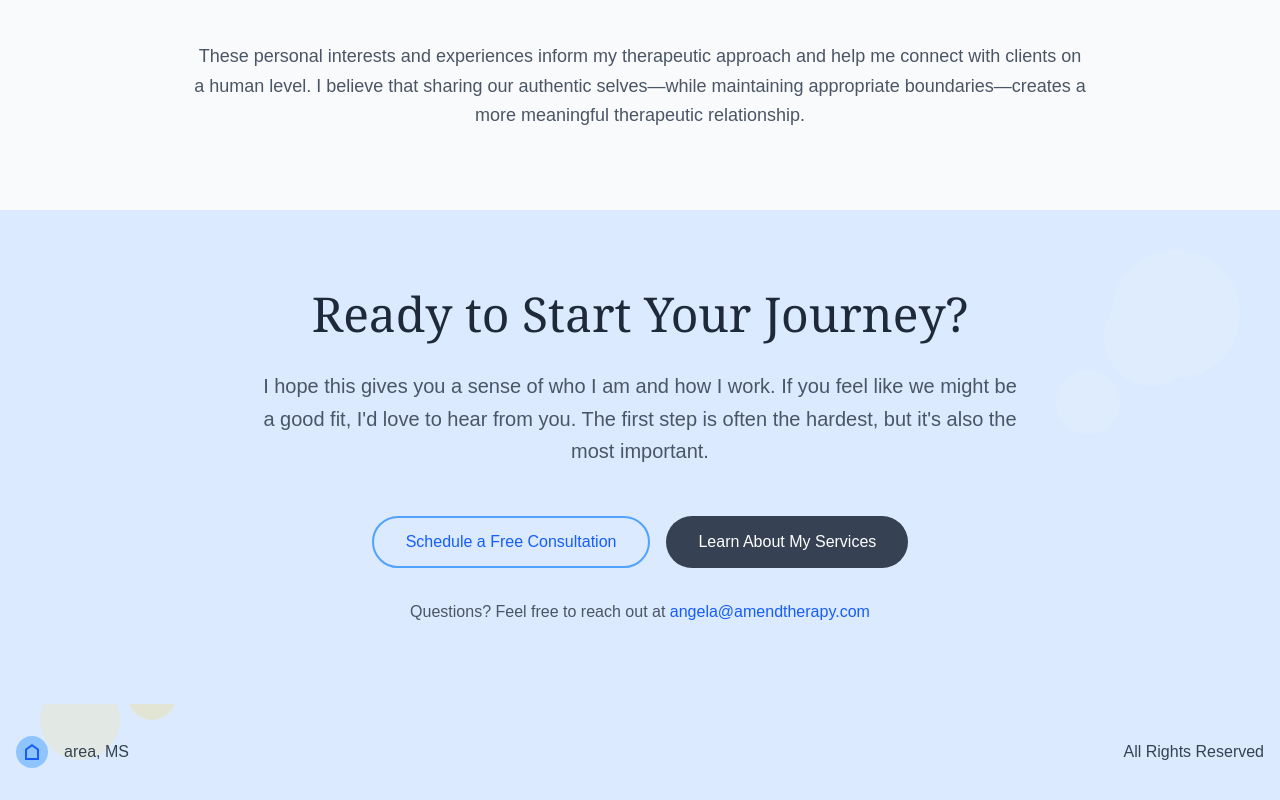
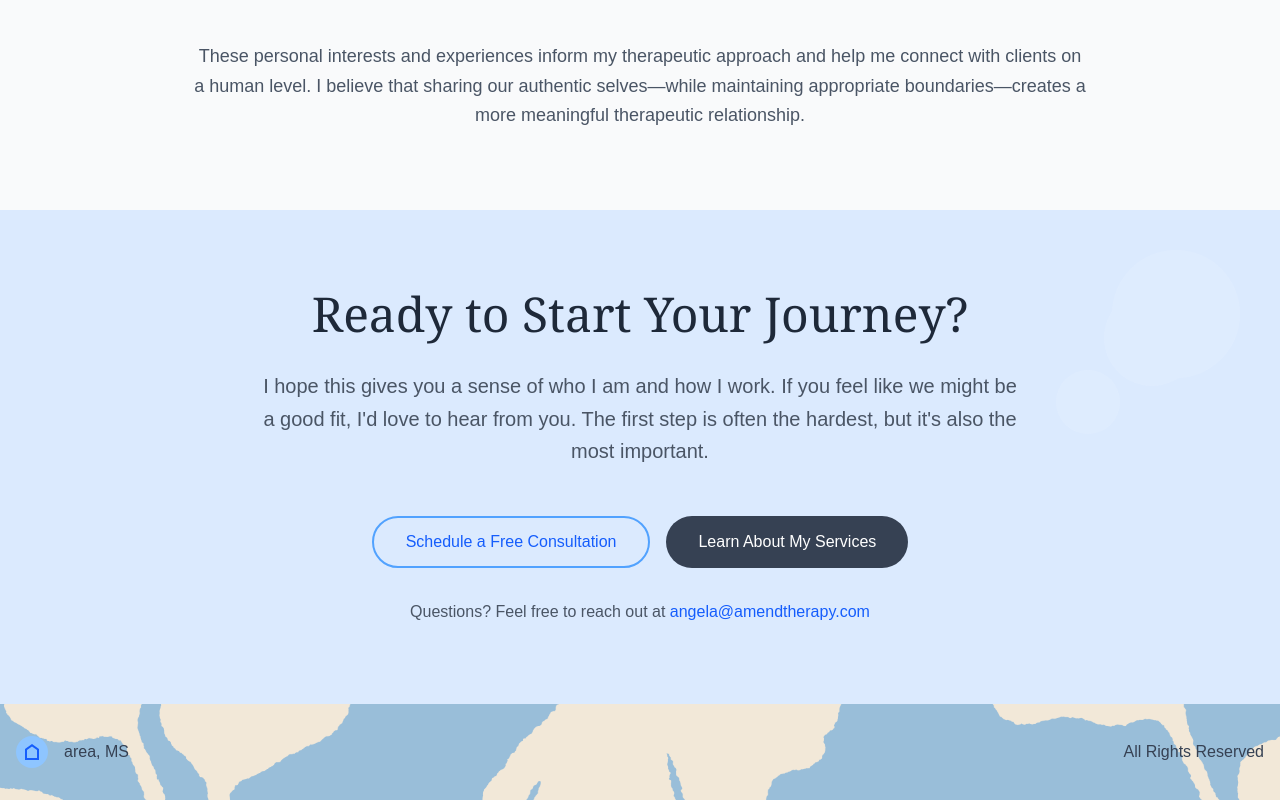
Before and after one commit to ndelias/portfolio, a Next.js app: page /about in a window 1280 px wide. Shown: the part 5236-6036 px from the top of the page. Built offline with nearby package versions, Linux system fonts and the light colour scheme.

Commit message:
footer image added

```diff
--- a/src/components/home/Footer.tsx
+++ b/src/components/home/Footer.tsx
@@ -2,15 +2,16 @@ import React from 'react';
 
 const Footer = () => {
   return (
-    <footer className="bg-blue-100 relative overflow-hidden">
-      {/* Floral illustrations */}
-      <div className="absolute inset-0 opacity-20">
-        <div className="absolute bottom-10 left-10 w-20 h-20 bg-amber-200 rounded-full"></div>
-        <div className="absolute bottom-20 left-32 w-12 h-12 bg-amber-300 rounded-full"></div>
-        <div className="absolute bottom-40 left-20 w-16 h-16 bg-amber-100 rounded-full"></div>
-        <div className="absolute bottom-60 left-40 w-10 h-10 bg-amber-200 rounded-full"></div>
-        <div className="absolute bottom-80 left-10 w-14 h-14 bg-amber-300 rounded-full"></div>
-      </div>
+    <footer className="relative overflow-hidden">
+      {/* Background Image */}
+      <div
+        className="absolute inset-0"
+        style={{
+          backgroundImage: 'url(/images/shared/Footer.png)',
+          backgroundSize: 'cover',
+          backgroundPosition: 'center'
+        }}
+      ></div>
 
       <div className="relative z-10 py-8 px-4">
         <div className="max-w-7xl mx-auto flex flex-col md:flex-row justify-between items-center">
```
Also changed, not shown: public/images/shared/Footer.png (added).
